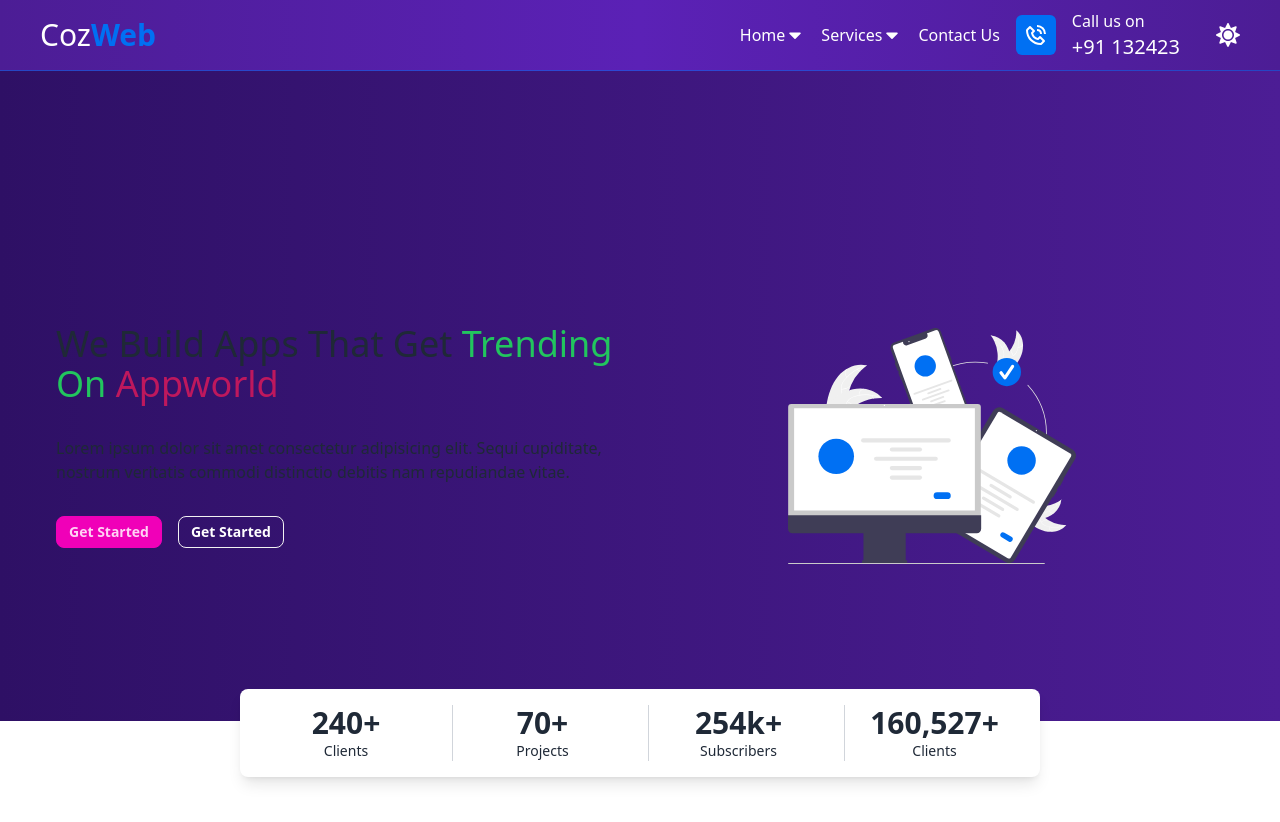
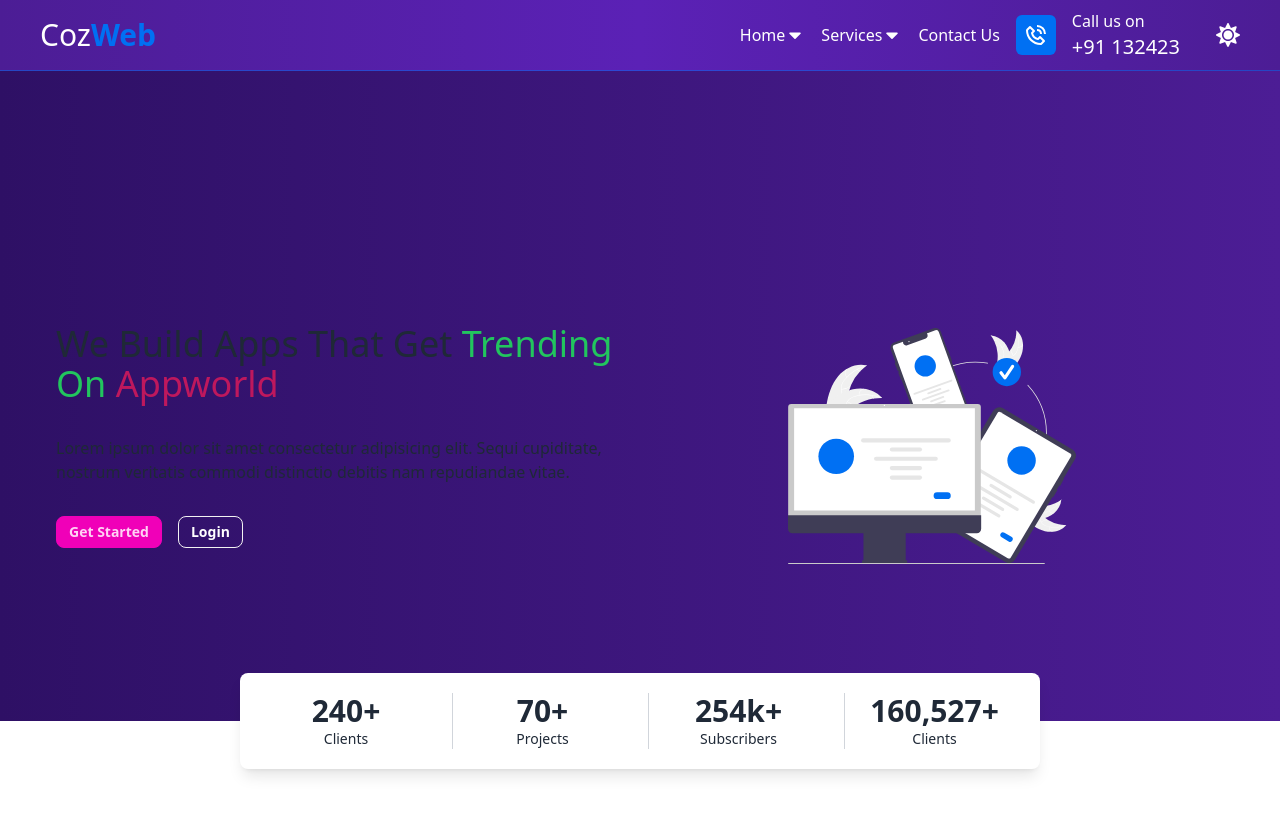
Before and after one commit to AshikurZaman01/Modern-Company-website-UI, a React (Vite) app: page / in a window 1280 px wide. Shown: the top 822 px of the page. Built offline with nearby package versions, Linux system fonts and the light colour scheme.

Commit message:
add overview section

```diff
--- a/src/Components/Pages/Navbar/Hero.jsx
+++ b/src/Components/Pages/Navbar/Hero.jsx
@@ -27,7 +27,7 @@ const Hero = () => {
 
                         <div className='flex gap-4'>
                             <button className='btn btn-sm capitalize btn-secondary'>Get Started</button>
-                            <button className='btn btn-sm capitalize bg-transparent text-white hover:bg-purple-700'>Get Started</button>
+                            <button className='btn btn-sm capitalize bg-transparent text-white hover:bg-purple-700'>Login</button>
                         </div>
                     </div>
                     {/* text */}
--- a/src/Components/Pages/OverView/OverView.jsx
+++ b/src/Components/Pages/OverView/OverView.jsx
@@ -1,10 +1,21 @@
-import React from 'react';
+import { useEffect } from 'react';
 import CountUp from 'react-countup';
+import AOS from 'aos';
 
 const OverView = () => {
+
+    useEffect(() => {
+        AOS.init();
+    }, []);
+
     return (
-        <div className="container mx-auto mt-8 ">
-            <div className="mx-auto w-full bg-white dark:bg-gray-800 text-gray-800 dark:text-white grid grid-cols-4 gap-4 p-4 rounded-lg shadow-lg divide-x divide-gray-300 md:max-w-[800px] -translate-y-10 md:-translate-y-16 relative">
+        <div
+            data-aos="fade-up"
+            data-aos-duration="1000"
+            data-aos-once="true"
+
+            className="container mx-auto mt-8 ">
+            <div className="mx-auto w-full bg-white dark:bg-gray-800 text-gray-800 dark:text-white grid grid-cols-4 gap-4 p-4 rounded-lg shadow-lg py-5 divide-x divide-gray-300 md:max-w-[800px] -translate-y-10 md:-translate-y-20 relative">
 
                 <div className="flex flex-col items-center justify-center">
                     <h1 className="text-3xl font-bold">
```
